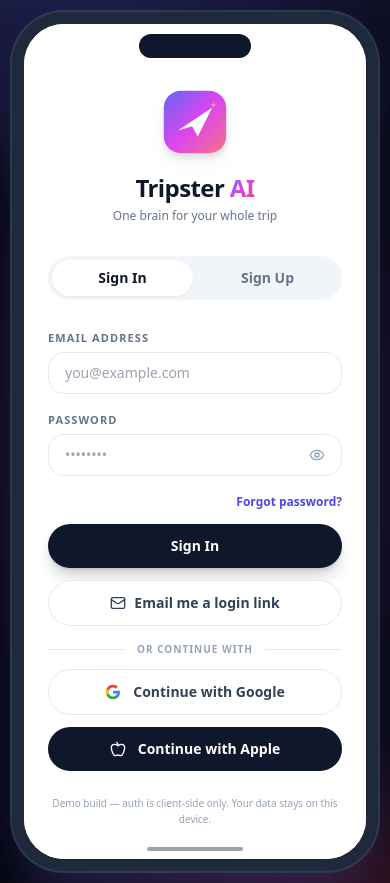
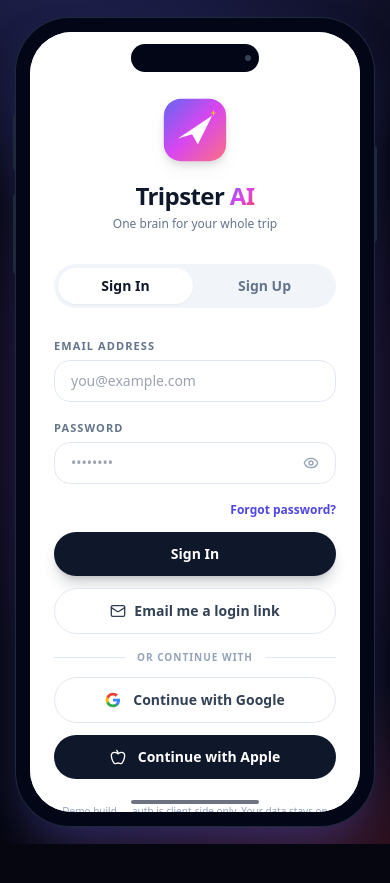
Before and after one commit to sparshcode/tripster, a Next.js app: page / in a window 390 px wide. After the commit the page ends 844 px from the top, so only its background shows below. Built offline with nearby package versions, Linux system fonts and the light colour scheme.

Commit message:
iPhone shape: proper aspect ratio, side buttons, dynamic island

```diff
--- a/components/PhoneFrame.tsx
+++ b/components/PhoneFrame.tsx
@@ -2,15 +2,20 @@
 
 import type { ReactNode } from "react";
 
-// A rounded iPhone-style bezel that scales down gracefully on small viewports.
+// iPhone-shaped bezel: tall 9:19.5 aspect, visible dynamic island and home indicator.
 export function PhoneFrame({ children }: { children: ReactNode }) {
   return (
-    <div className="phone-backdrop flex min-h-screen items-center justify-center p-3 sm:p-8">
-      <div className="relative w-full max-w-md rounded-[52px] bg-slate-800 p-3 shadow-2xl shadow-indigo-500/30 ring-2 ring-slate-700/80">
-        <main className="relative flex min-h-[720px] w-full flex-col overflow-hidden rounded-[40px] bg-white shadow-inner ring-1 ring-black/10 sm:min-h-[820px]">
-          <div className="pointer-events-none absolute left-1/2 top-2.5 z-50 h-6 w-28 -translate-x-1/2 rounded-full bg-slate-900" />
+    <div className="phone-backdrop flex min-h-screen items-center justify-center p-4">
+      <div className="relative w-full max-w-[380px] rounded-[54px] bg-slate-950 p-[14px] shadow-2xl shadow-indigo-500/40 ring-1 ring-slate-800">
+        <div className="pointer-events-none absolute -left-[3px] top-24 h-14 w-[3px] rounded-l-full bg-slate-800" />
+        <div className="pointer-events-none absolute -left-[3px] top-44 h-20 w-[3px] rounded-l-full bg-slate-800" />
+        <div className="pointer-events-none absolute -right-[3px] top-32 h-24 w-[3px] rounded-r-full bg-slate-800" />
+        <main className="relative flex h-[780px] w-full flex-col overflow-hidden rounded-[42px] bg-white">
+          <div className="pointer-events-none absolute left-1/2 top-3 z-50 flex h-7 w-32 -translate-x-1/2 items-center justify-end gap-1.5 rounded-full bg-slate-950 pr-2">
+            <div className="h-1.5 w-1.5 rounded-full bg-slate-700" />
+          </div>
           {children}
-          <div className="pointer-events-none absolute inset-x-0 bottom-2 z-50 mx-auto h-1 w-24 rounded-full bg-slate-900/40" />
+          <div className="pointer-events-none absolute inset-x-0 bottom-2 z-50 mx-auto h-1 w-32 rounded-full bg-slate-900/60" />
         </main>
       </div>
     </div>
```
